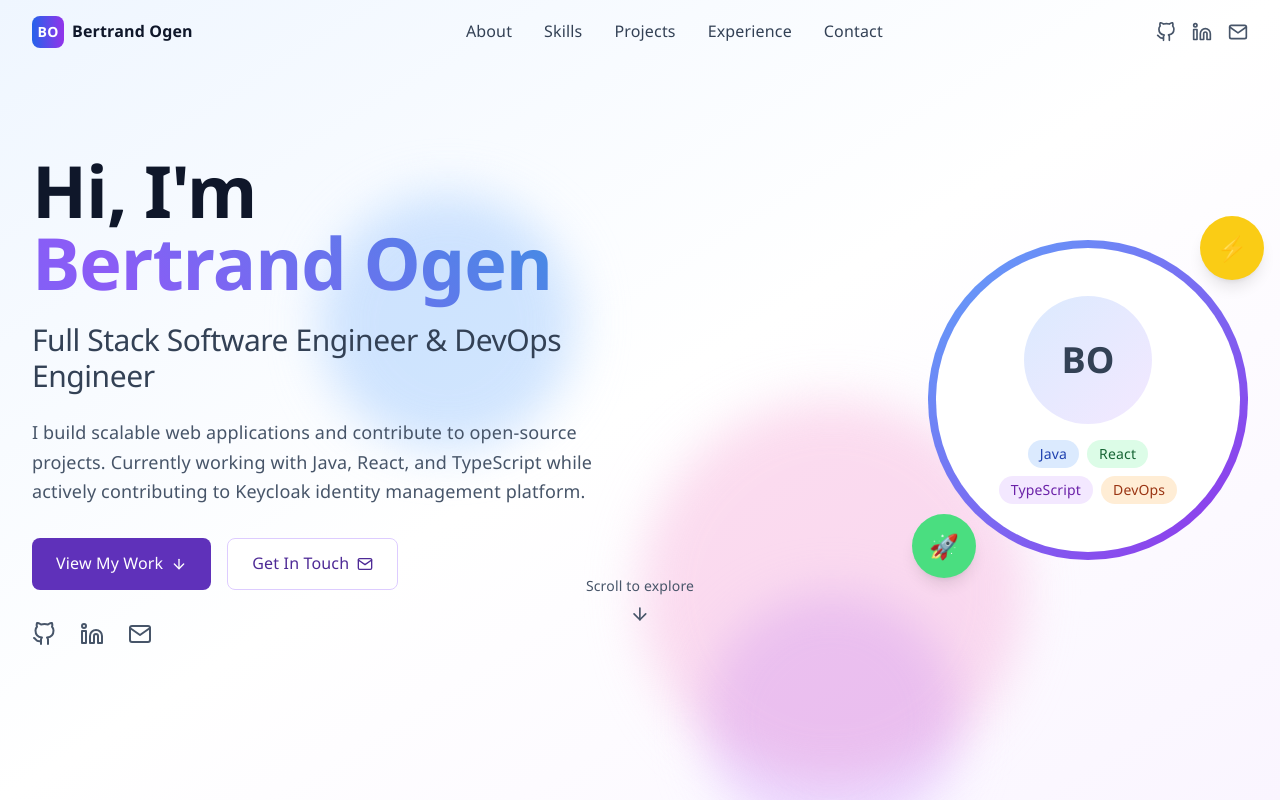
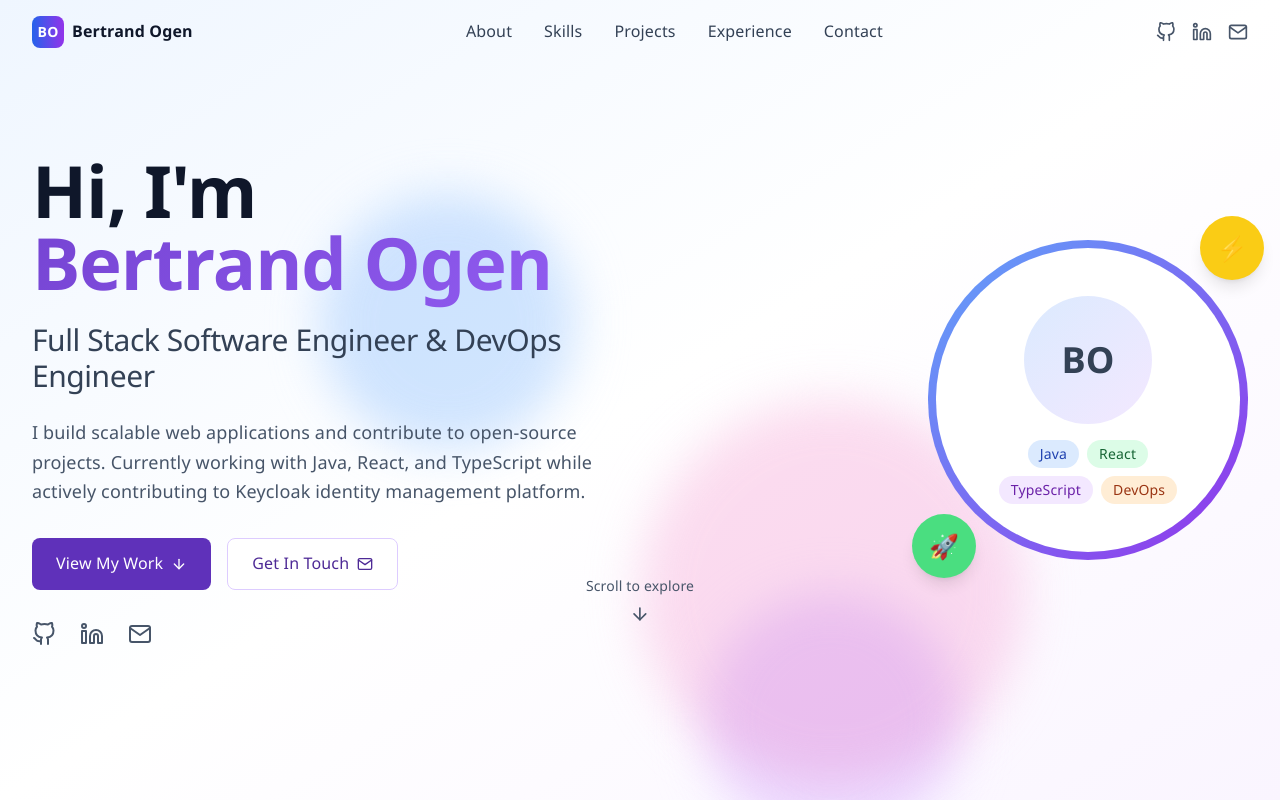
Before and after one commit to Ogenbertrand/portfolio, a React (Vite) app: page / in a window 1280 px wide. Shown: the top 800 px of the page. Built offline with nearby package versions, Linux system fonts and the light colour scheme.

Commit message:
style: update global visual accents and purple theme details

```diff
--- a/src/App.css
+++ b/src/App.css
@@ -11,22 +11,22 @@ html {
 }
 
 ::-webkit-scrollbar-track {
-  background: #f1f1f1;
+  background: #ede5ff;
 }
 
 ::-webkit-scrollbar-thumb {
-  background: #3b82f6;
+  background: #733fda;
   border-radius: 4px;
 }
 
 ::-webkit-scrollbar-thumb:hover {
-  background: #2563eb;
+  background: #5f31ba;
 }
 
 /* Loading animation */
 .loading-spinner {
-  border: 3px solid #f3f3f3;
-  border-top: 3px solid #3b82f6;
+  border: 3px solid #ede5ff;
+  border-top: 3px solid #733fda;
   border-radius: 50%;
   width: 40px;
   height: 40px;
@@ -40,12 +40,12 @@ html {
 
 /* Gradient text animation */
 .gradient-text {
-  background: linear-gradient(45deg, #3b82f6, #8b5cf6, #06b6d4);
-  background-size: 300% 300%;
+  background: linear-gradient(135deg, #5f31ba, #955ff5);
+  background-size: 200% 200%;
   -webkit-background-clip: text;
   -webkit-text-fill-color: transparent;
   background-clip: text;
-  animation: gradient-shift 3s ease-in-out infinite;
+  animation: gradient-shift 5s ease-in-out infinite;
 }
 
 @keyframes gradient-shift {
@@ -88,7 +88,7 @@ html {
 /* Section dividers */
 .section-divider {
   height: 1px;
-  background: linear-gradient(90deg, transparent, #e5e7eb, transparent);
+  background: linear-gradient(90deg, transparent, #cbd5e1, transparent);
   margin: 4rem 0;
 }
 
```
